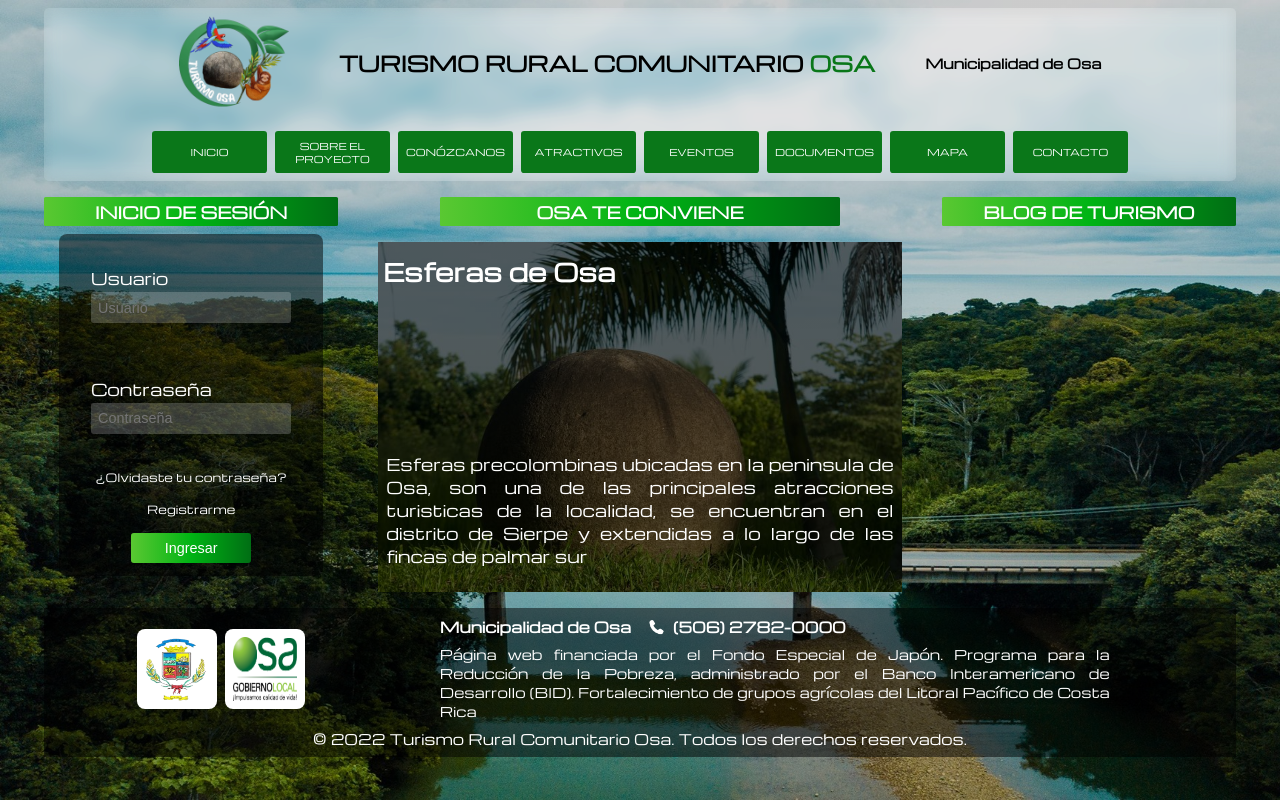
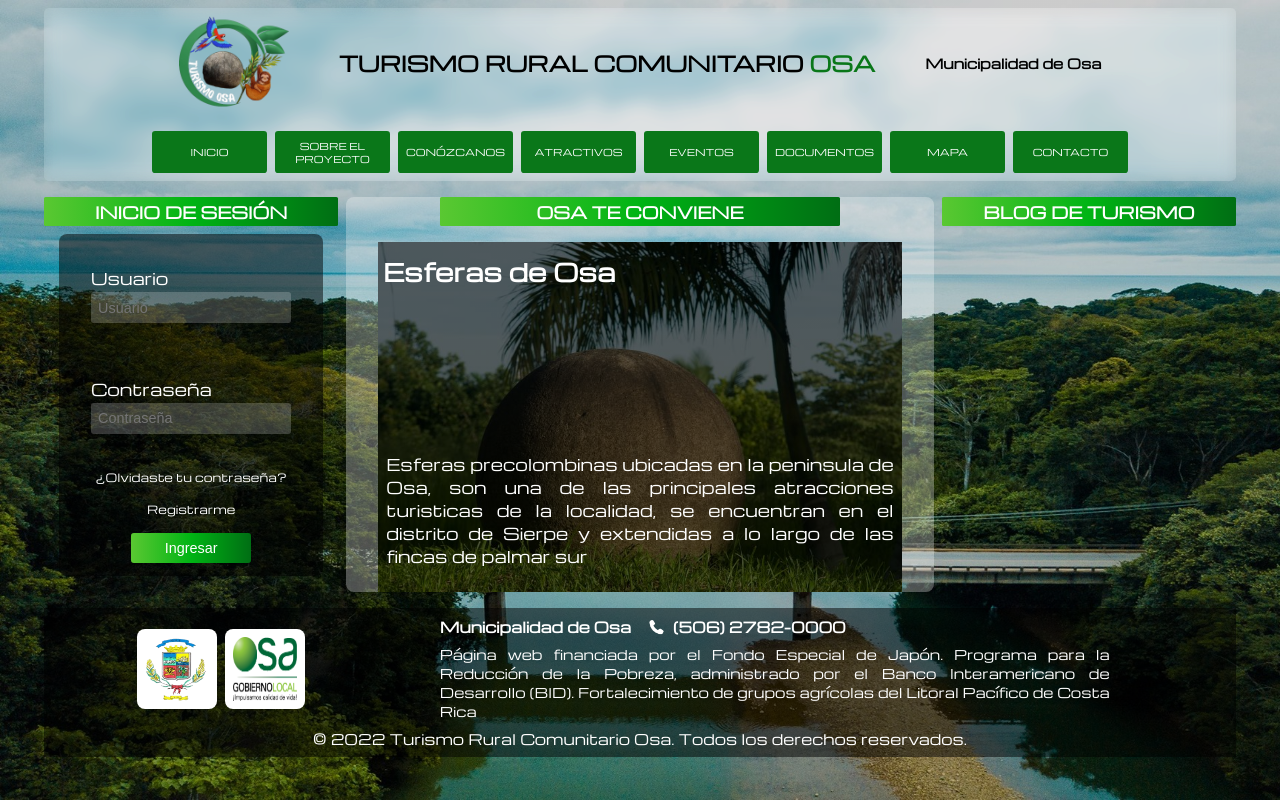
Before and after one commit to RolDev-22/page_turismo_osa, a React (Create React App) app: page / in a window 1280 px wide. Built offline with nearby package versions, Linux system fonts and the light colour scheme; the HTML template or start-up script is replaced by a standard one; a web font is replaced by a local one.

Commit message:
Se realizan cambios en el home y su css de errores en asignaciones de clases

```diff
--- a/src/pages/Home.js
+++ b/src/pages/Home.js
@@ -9,11 +9,11 @@
         <h3>Inicio de sesión</h3>
         <Login />
       </div>
-      <div className="box box-blog">
+      <div className="box box-jumbotron">
         <h3>Osa te conviene</h3>
         <Jumbotron />
       </div>
-      <div className="box box-jumbotron">
+      <div className="box box-blog">
         <h3>Blog de turismo</h3>
       </div>
     </div>
--- a/src/styles/Pages.style.css
+++ b/src/styles/Pages.style.css
@@ -29,6 +29,16 @@
     rgba(0, 180, 20, 255),
     rgba(0, 110, 20, 255)
   );
+}
+
+.box-jumbotron {
+  background-image: linear-gradient(
+    90deg,
+    rgba(255, 255, 255, 0.3),
+    rgba(255, 255, 255, 0.3),
+    rgba(255, 255, 255, 0.3)
+  );
+  border-radius: 0.5em;
 }
 
 /*Media queries*/
```
